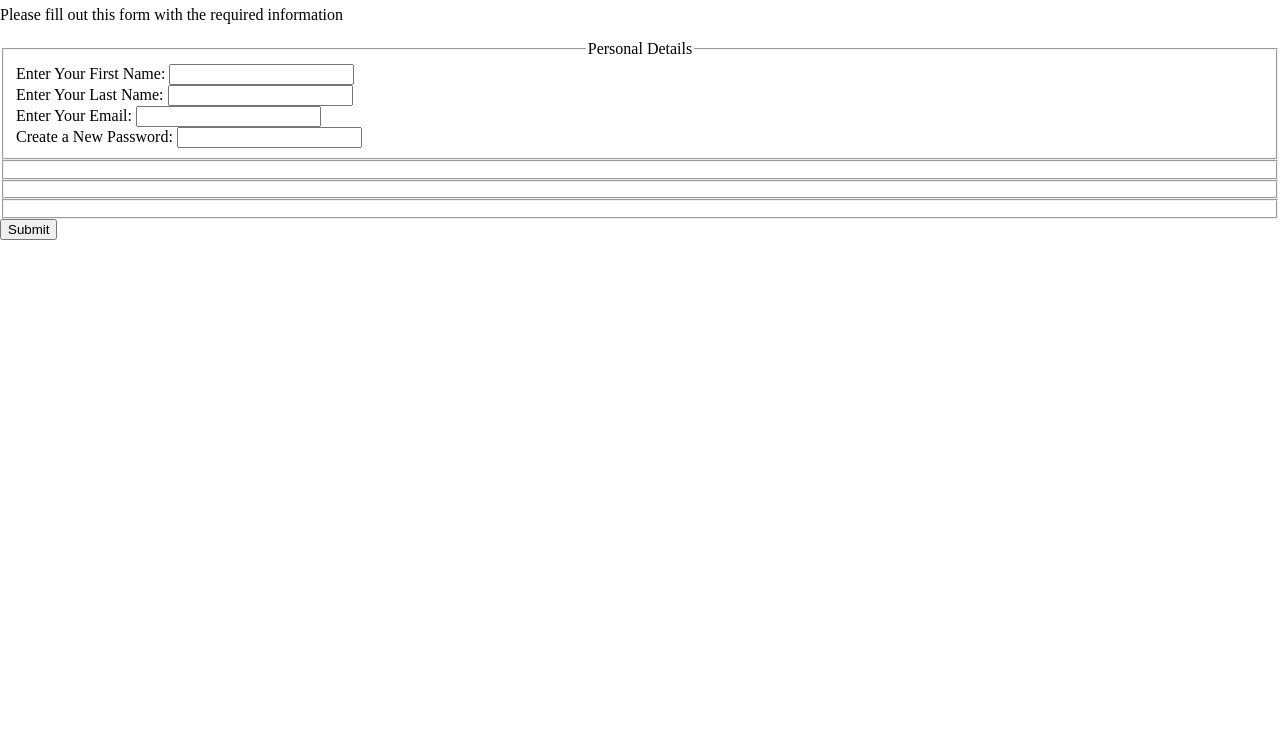
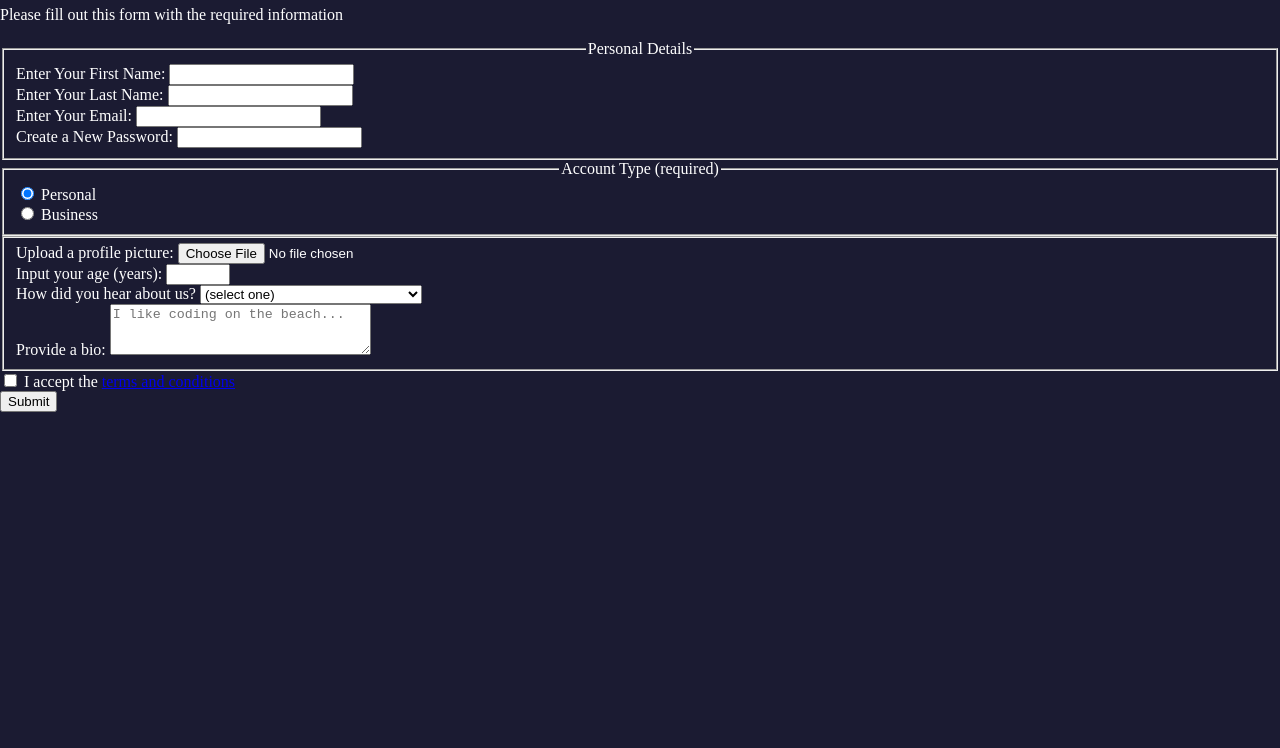
Before and after one commit to z-codez/html-form, a plain HTML site: page index.html in a window 1280 px wide. Shown: the part 52-800 px from the top of the page. Drawn offline with Linux system fonts and the light colour scheme.

Commit message:
Completed marking up the form, now on to styling

```diff
--- a/css/style.css
+++ b/css/style.css
@@ -2,6 +2,8 @@
 body {
   margin: 0;
   min-height: 100vh;
+  background-color: rgb(27, 27, 50);
+  color: white;
 }
 
 h1 {
--- a/index.html
+++ b/index.html
@@ -32,9 +32,45 @@
           <input type="password" id="new-password" pattern="[a-z0-5]{8,}" required>
         </label>
       </fieldset>
-      <fieldset></fieldset>
-      <fieldset></fieldset>
-      <fieldset></fieldset>
+      <fieldset>
+        <legend>Account Type (required)</legend>
+        <label for="personal">
+          <input type="radio" id="personal" name="account-type" checked/>
+          Personal
+        </label>
+        <label for="business">
+          <input type="radio" id="business" name="account-type"/>
+          Business
+        </label>
+      </fieldset>
+      <fieldset>
+        <label for="profile-pic">
+          Upload a profile picture:
+          <input id="profile-pic" type="file" name="profile-pic"/>
+        </label>
+        <label for="age">
+          Input your age (years):
+          <input type="number" id="age" name="age" min="13" max="120"/>
+        </label>
+        <label for="referrer">
+          How did you hear about us?
+          <select id="referrer" name="referrer">
+            <option value="">(select one)</option>
+            <option value="1">freeCodeCamp News</option>
+            <option value="2">freeCodeCamp YouTube Channel</option>
+            <option value="3">freeCodeCamp Forum</option>
+            <option value="4">Other</option>
+          </select>
+        </label>
+        <label for="bio">
+          Provide a bio:
+          <textarea id="bio" name="bio" rows="3" cols="30" placeholder="I like coding on the beach..."></textarea>
+        </label>
+      </fieldset>
+      <label for="terms">
+        <input type="checkbox" id="terms" name="terms" required/>
+        I accept the <a href="https://www.freecodecamp.org/news/terms-of-service/">terms and conditions</a>
+      </label>
       <input type="submit" value="Submit">
     </form>
   </body>
```
